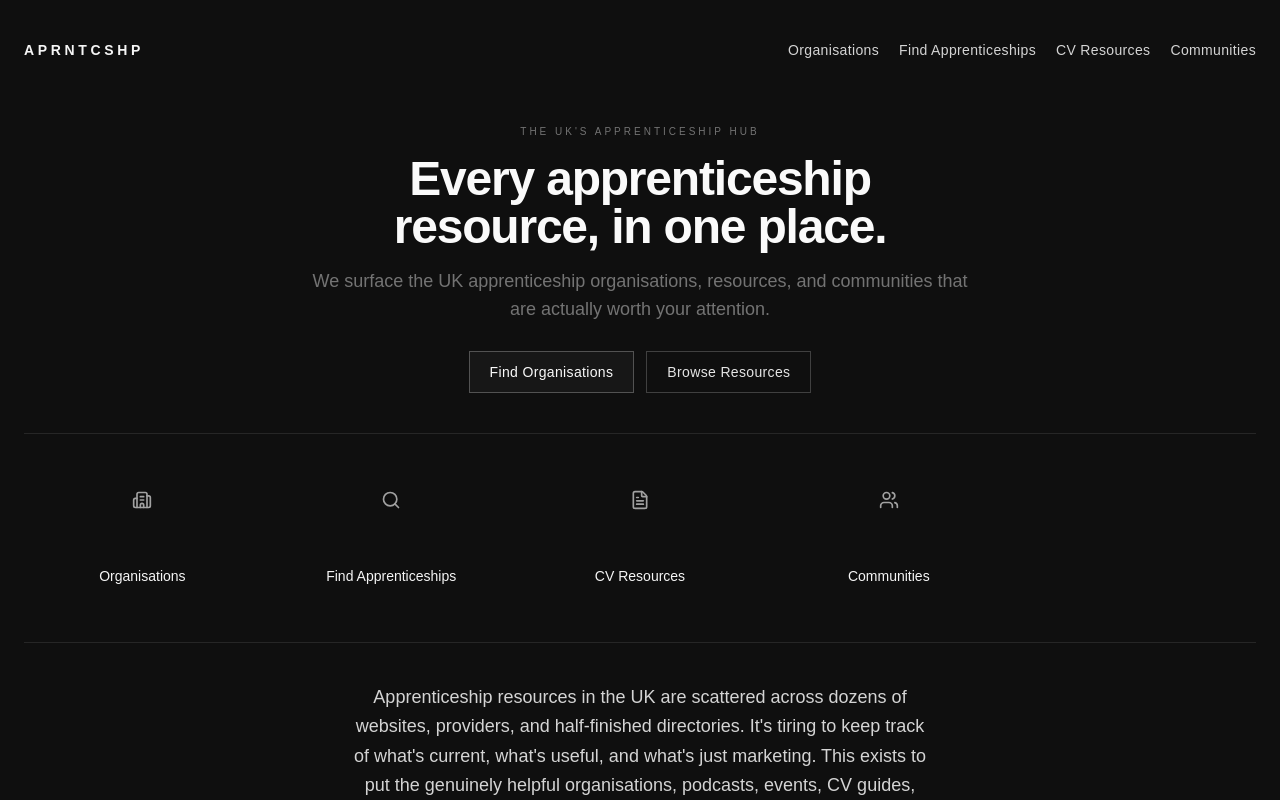
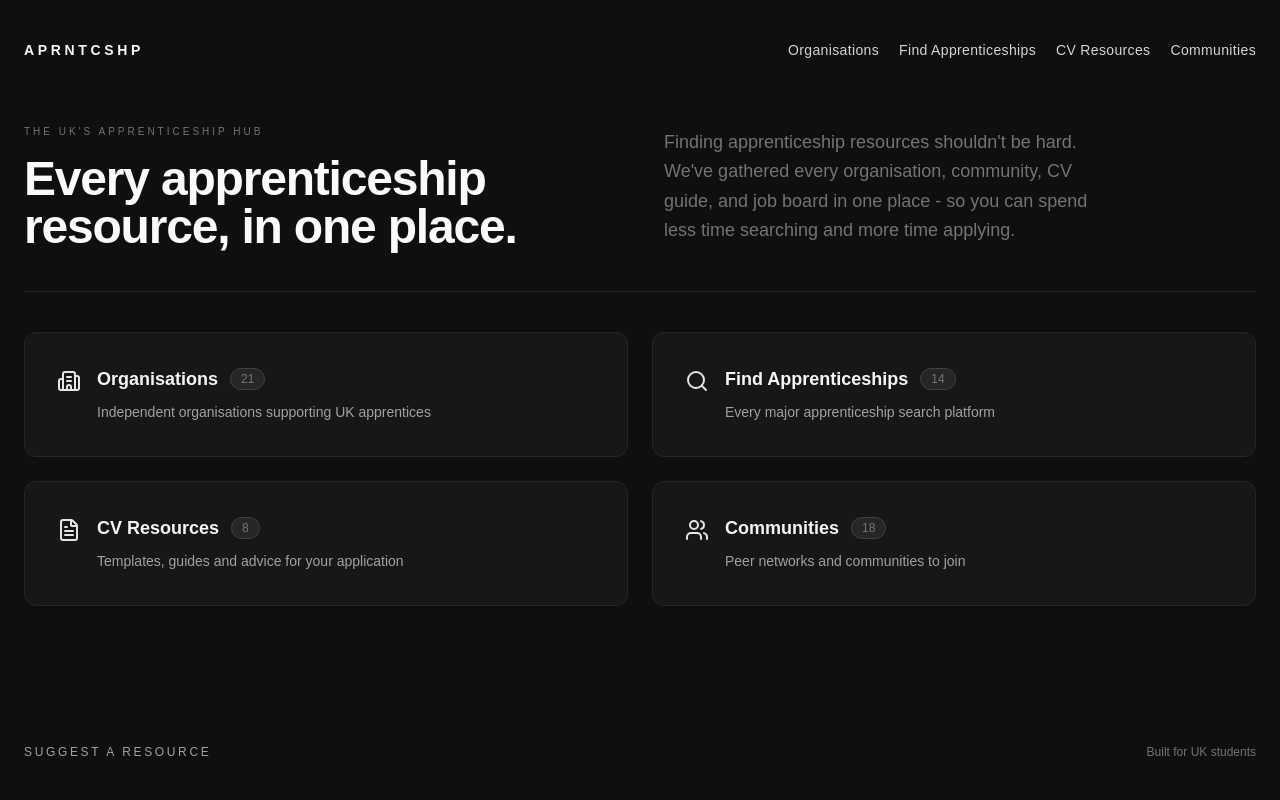
Before and after one commit to NishantBrahmbhatt/aprntcshp, a Next.js app: page / in a window 1280 px wide. Shown: the top 800 px of the page. Built offline with nearby package versions, Linux system fonts and the light colour scheme.

Commit message:
improved landing page and added search bars to organisations and communities

```diff
--- a/app/communities/page.tsx
+++ b/app/communities/page.tsx
@@ -228,15 +228,24 @@ function PageHeader() {
   );
 }
 
-function CommunitiesGrid() {
+function CommunitiesGrid({ searchTerm }: { searchTerm: string }) {
   const sortedCommunities = [...communities].sort((a, b) =>
     a.name.localeCompare(b.name, "en", { sensitivity: "base" }),
   );
 
+  const trimmedQuery = searchTerm.trim().toLowerCase();
+  const filteredCommunities = trimmedQuery
+    ? sortedCommunities.filter((org) => {
+        const name = org.name.toLowerCase();
+        const description = org.description.toLowerCase();
+        return name.includes(trimmedQuery) || description.includes(trimmedQuery);
+      })
+    : sortedCommunities;
+
   return (
     <section className="space-y-4">
       <div className="grid gap-5 md:grid-cols-2">
-        {sortedCommunities.map((org) => (
+        {filteredCommunities.map((org) => (
           <a
             key={org.name}
             href={org.url}
@@ -265,13 +274,23 @@ function CommunitiesGrid() {
 }
 
 export default function CommunitiesPage() {
+  const [searchTerm, setSearchTerm] = useState("");
+
   return (
     <div className="min-h-screen bg-[#0f0f0f] text-neutral-50">
       <main className="mx-auto flex min-h-screen max-w-7xl flex-col px-6 py-6 sm:py-8 md:py-10">
         <Navbar />
         <div className="flex-1">
           <PageHeader />
-          <CommunitiesGrid />
+          <div className="pb-6">
+            <input
+              value={searchTerm}
+              onChange={(e) => setSearchTerm(e.target.value)}
+              placeholder="Search communities..."
+              className="w-full max-w-2xl rounded-lg bg-neutral-950/40 border border-neutral-800 px-4 py-3 text-neutral-100 placeholder:text-neutral-500 focus:outline-none focus-visible:ring-2 focus-visible:ring-neutral-500 focus-visible:border-neutral-600 transition-colors"
+            />
+          </div>
+          <CommunitiesGrid searchTerm={searchTerm} />
         </div>
         <Footer />
       </main>
--- a/app/organisations/page.tsx
+++ b/app/organisations/page.tsx
@@ -240,15 +240,24 @@ function PageHeader() {
   );
 }
 
-function OrganisationsGrid() {
+function OrganisationsGrid({ searchTerm }: { searchTerm: string }) {
   const sortedOrganisations = [...organisations].sort((a, b) =>
     a.name.localeCompare(b.name, "en", { sensitivity: "base" }),
   );
 
+  const trimmedQuery = searchTerm.trim().toLowerCase();
+  const filteredOrganisations = trimmedQuery
+    ? sortedOrganisations.filter((org) => {
+        const name = org.name.toLowerCase();
+        const description = org.description.toLowerCase();
+        return name.includes(trimmedQuery) || description.includes(trimmedQuery);
+      })
+    : sortedOrganisations;
+
   return (
     <section className="space-y-4">
       <div className="grid gap-5 md:grid-cols-2">
-        {sortedOrganisations.map((org) => (
+        {filteredOrganisations.map((org) => (
           <a
             key={org.name}
             href={org.url}
@@ -277,13 +286,23 @@ function OrganisationsGrid() {
 }
 
 export default function OrganisationsPage() {
+  const [searchTerm, setSearchTerm] = useState("");
+
   return (
     <div className="min-h-screen bg-[#0f0f0f] text-neutral-50">
       <main className="mx-auto flex min-h-screen max-w-7xl flex-col px-6 py-6 sm:py-8 md:py-10">
         <Navbar />
         <div className="flex-1">
           <PageHeader />
-          <OrganisationsGrid />
+          <div className="pb-6">
+            <input
+              value={searchTerm}
+              onChange={(e) => setSearchTerm(e.target.value)}
+              placeholder="Search organisations..."
+              className="w-full max-w-2xl rounded-lg bg-neutral-950/40 border border-neutral-800 px-4 py-3 text-neutral-100 placeholder:text-neutral-500 focus:outline-none focus-visible:ring-2 focus-visible:ring-neutral-500 focus-visible:border-neutral-600 transition-colors"
+            />
+          </div>
+          <OrganisationsGrid searchTerm={searchTerm} />
         </div>
         <Footer />
       </main>
--- a/app/page.tsx
+++ b/app/page.tsx
@@ -6,6 +6,37 @@ const sectionTiles = [
   { label: "Find Apprenticeships", Icon: Search, href: "/find-apprenticeships" },
   { label: "CV Resources", Icon: FileText, href: "/cv-resources" },
   { label: "Communities", Icon: Users, href: "/communities" },
+];
+
+const sectionCards = [
+  {
+    label: "Organisations",
+    Icon: Building2,
+    href: "/organisations",
+    description: "Independent organisations supporting UK apprentices",
+    count: 21,
+  },
+  {
+    label: "Find Apprenticeships",
+    Icon: Search,
+    href: "/find-apprenticeships",
+    description: "Every major apprenticeship search platform",
+    count: 14,
+  },
+  {
+    label: "CV Resources",
+    Icon: FileText,
+    href: "/cv-resources",
+    description: "Templates, guides and advice for your application",
+    count: 8,
+  },
+  {
+    label: "Communities",
+    Icon: Users,
+    href: "/communities",
+    description: "Peer networks and communities to join",
+    count: 18,
+  },
 ];
 
 
@@ -36,31 +67,23 @@ function SectionDivider() {
 
 function HeroSection() {
   return (
-    <section className="space-y-7 text-center" id="hero">
-      <div className="space-y-4 max-w-2xl mx-auto">
+    <section className="grid grid-cols-1 gap-10 md:grid-cols-2 md:gap-12" id="hero">
+      <div className="space-y-7 text-left">
+        <div className="space-y-4">
           <p className="text-[10px] font-medium tracking-[0.3em] text-neutral-500 uppercase">
           The UK&apos;s apprenticeship hub
           </p>
           <h1 className="text-3xl sm:text-4xl md:text-5xl font-semibold tracking-tight text-neutral-50">
             Every apprenticeship resource, in one place.
           </h1>
-        <p className="text-sm sm:text-base md:text-lg text-neutral-500">
-          We surface the UK apprenticeship organisations, resources, and communities that are actually worth your attention.
+        </div>
+      </div>
+      <div className="text-left md:pt-1">
+        <p className="max-w-md text-sm sm:text-base md:text-lg leading-relaxed text-neutral-500">
+          Finding apprenticeship resources shouldn&apos;t be hard. We&apos;ve gathered every
+          organisation, community, CV guide, and job board in one place - so you can
+          spend less time searching and more time applying.
         </p>
-      </div>
-      <div className="flex flex-wrap justify-center gap-3">
-        <Link
-          href="/organisations"
-          className="inline-flex items-center justify-center px-5 py-2.5 text-sm font-medium tracking-wide text-neutral-50 bg-neutral-900 border border-neutral-600 hover:border-neutral-400 hover:bg-neutral-800 transition-colors"
-        >
-          Find Organisations
-        </Link>
-        <Link
-          href="/cv-resources"
-          className="inline-flex items-center justify-center px-5 py-2.5 text-sm font-medium tracking-wide text-neutral-200 border border-neutral-700 hover:border-neutral-400 hover:bg-neutral-900 transition-colors"
-        >
-          Browse Resources
-        </Link>
       </div>
     </section>
   );
@@ -69,39 +92,35 @@ function HeroSection() {
 function SectionsRow() {
   return (
     <section className="mt-10" id="sections">
-      <div className="grid grid-cols-2 sm:grid-cols-3 md:grid-cols-5 gap-3">
-        {sectionTiles.map((tile) => (
+      <div className="grid grid-cols-1 gap-6 md:grid-cols-2">
+        {sectionCards.map((card) => (
           <Link
-            key={tile.label}
-            href={tile.href}
-            className="flex flex-col items-center justify-between px-3 py-4 text-xs sm:text-sm text-neutral-200 min-h-32 transition-colors hover:bg-neutral-900/40"
+            key={card.href}
+            href={card.href}
+            className="group relative flex flex-col gap-4 rounded-xl bg-neutral-900 border border-neutral-800 p-8 transition-colors hover:bg-neutral-800/60 hover:border-neutral-600 focus:outline-none focus-visible:ring-2 focus-visible:ring-neutral-500 focus-visible:ring-offset-2 focus-visible:ring-offset-[#0f0f0f]"
           >
-            <tile.Icon
-              className="h-5 w-5 text-neutral-400 mb-3"
+            <div className="flex items-start gap-4">
+              <card.Icon
+                className="h-6 w-6 text-neutral-200 mt-1"
                 aria-hidden="true"
               />
-            <span className="text-neutral-100 text-center">{tile.label}</span>
+              <div className="space-y-2">
+                <div className="flex items-center gap-3">
+                  <h2 className="text-base sm:text-lg font-semibold text-neutral-100">
+                    {card.label}
+                  </h2>
+                  <span className="inline-flex items-center justify-center rounded-full bg-neutral-800 border border-neutral-700 px-2.5 py-0.5 text-xs text-neutral-500">
+                    {card.count}
+                  </span>
+                </div>
+                <p className="text-sm text-neutral-400 leading-relaxed">
+                  {card.description}
+                </p>
+              </div>
+            </div>
           </Link>
         ))}
       </div>
-    </section>
-  );
-}
-
-function WhySection() {
-  return (
-    <section
-      className="mt-10 max-w-xl mx-auto text-center text-base sm:text-lg leading-relaxed text-neutral-300"
-      id="why"
-    >
-      <p>
-        Apprenticeship resources in the UK are scattered across dozens of
-        websites, providers, and half-finished directories. It&apos;s tiring to
-        keep track of what&apos;s current, what&apos;s useful, and what&apos;s
-        just marketing. This exists to put the genuinely helpful organisations,
-        podcasts, events, CV guides, and communities in one quiet, focused
-        place.
-      </p>
     </section>
   );
 }
@@ -131,8 +150,6 @@ export default function Home() {
           <HeroSection />
           <SectionDivider />
           <SectionsRow />
-          <SectionDivider />
-          <WhySection />
         </div>
         <Footer />
       </main>
```
Lines whose indentation alone changed are shown as unchanged.
